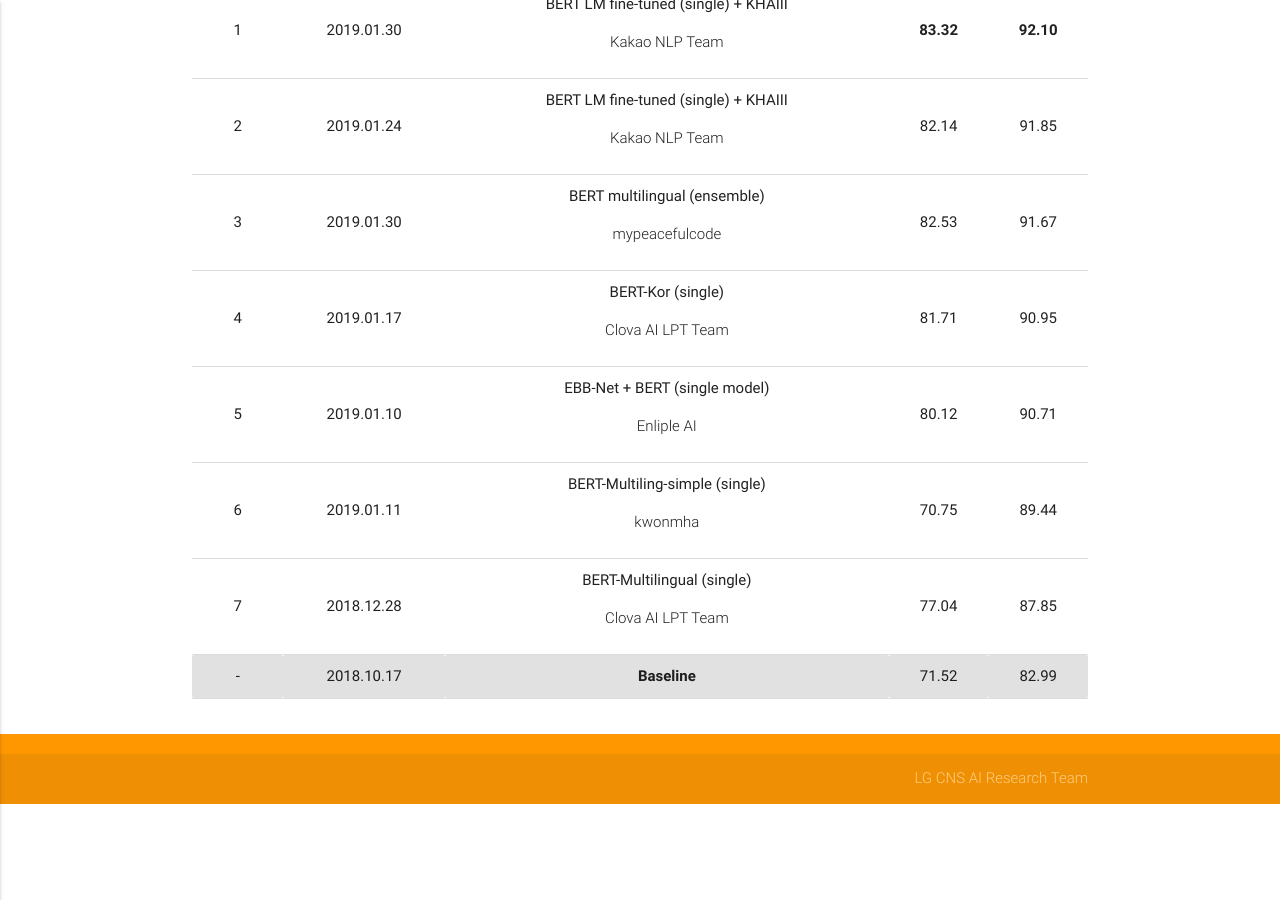
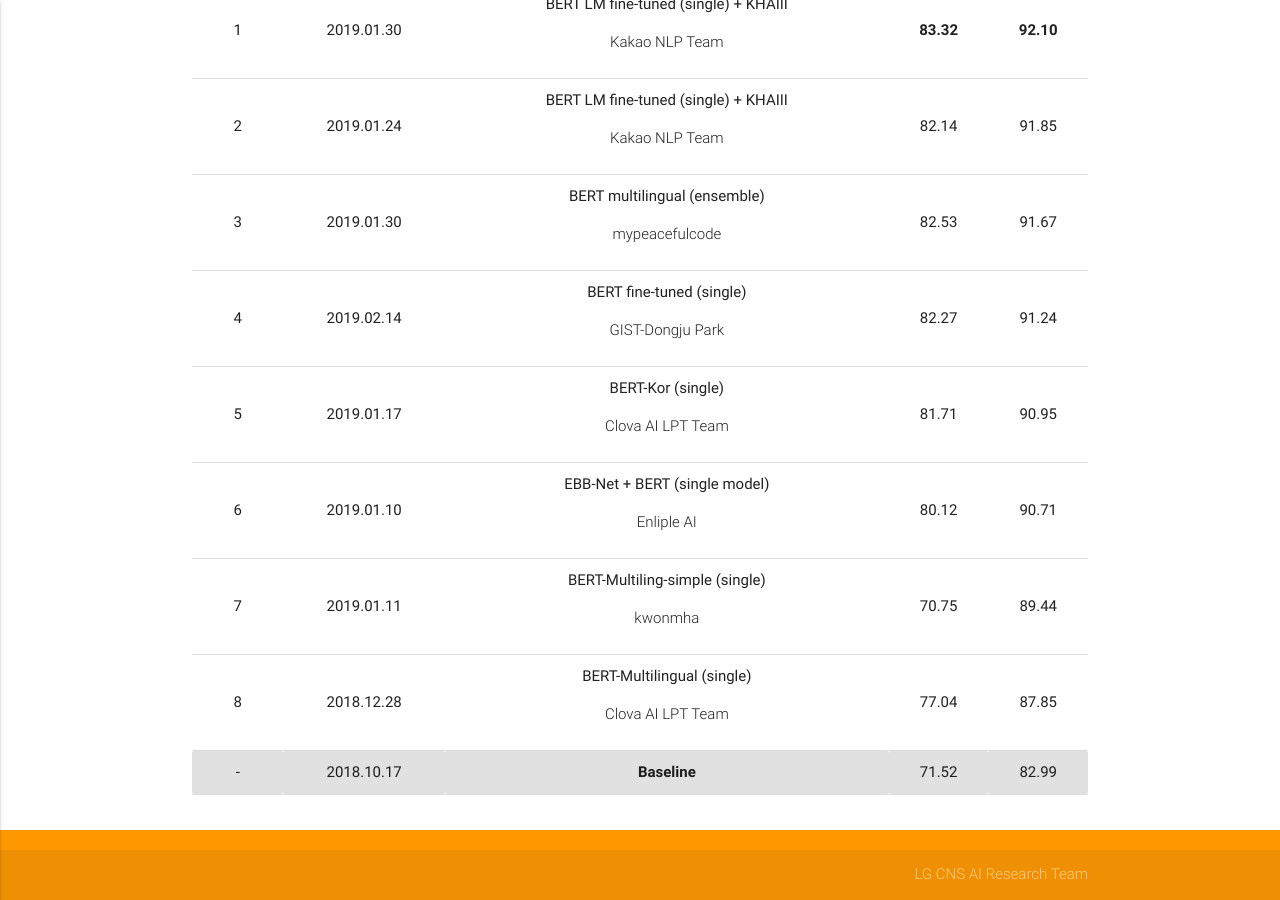
Before and after one commit to korquad/korquad.github.io, a Jekyll site: the page built from category/index_english.html, in a window 1280 px wide and 900 px high, scrolled down 1859 px. Built offline with Jekyll 4.4.1, drawn with Linux system fonts in a browser that asks for light colours; before the commit the page ends 2663 px from its top, so only the background shows below that.

Commit message:
19/02/15 leaderboard updated (LHJ)

```diff
--- a/category/index_english.html
+++ b/category/index_english.html
@@ -234,6 +234,15 @@
                     </tr>
                     <tr>
                       <td>4</td>
+                      <td>2019.02.14</td>
+                      <td>BERT fine-tuned (single)
+                        <p class="light">GIST-Dongju Park</p>
+                      </td>
+                      <td>82.27</td>
+                      <td>91.24</td>
+                    </tr>
+                    <tr>
+                      <td>5</td>
                       <td>2019.01.17</td>
                       <td>BERT-Kor (single)
                         <p class="light">Clova AI LPT Team</p>
@@ -260,7 +269,7 @@
                       <td>89.44</td>
                     </tr>
                     <tr>
-                      <td>7</td>
+                      <td>8</td>
                       <td>2018.12.28</td>
                       <td>
                         BERT-Multilingual (single)<p class="light">Clova AI LPT Team</p>
```
Also changed, not shown: other parts of category/index_english.html (+2 -2 lines), _layouts/home.html (+12 -3 lines).
